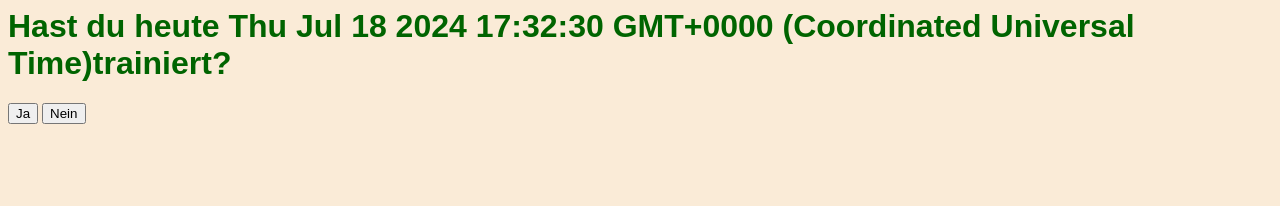
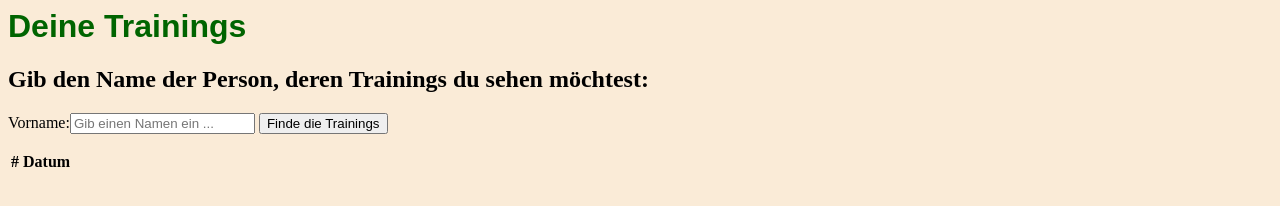
Before and after one commit to despinac/fitnessTracker, a plain HTML site: page index.html in a window 1280 px wide. Drawn offline with Linux system fonts and the light colour scheme.

Commit message:
new html structure

```diff
--- a/index.html
+++ b/index.html
@@ -8,8 +8,20 @@
     <link rel="stylesheet" href="style.css">
 </head>
 <body>
-<script src="script.js"></script>
-<button type="button" onclick="alert('Gut. Dein Eintrag wurde gespreichert!')">Ja</button>
-<button type="button" onclick="alert('Schade...')">Nein</button>
+<h1>Deine Trainings</h1>
+<h2 >Gib den Name der Person, deren Trainings du sehen möchtest:</h2>
+<form id=”form”>
+    <label for=”user-input”>Vorname:</label><input class=”form-control” id=”user-input” placeholder="Gib einen Namen ein ... ">
+    <button id=”button”>Finde die Trainings</button>
+</form>
+
+<table class="table">
+    <thead>
+    <tr>
+        <th scope="col">#</th>
+        <th scope="col">Datum</th>
+    </tr>
+    </thead>
+</table>
 </body>
 </html>
--- a/script.js
+++ /dev/null
@@ -1,2 +0,0 @@
-let d= new Date();
-document.body.innerHTML = "<h1>Hast du heute " + d + "trainiert?</h1>"
```
